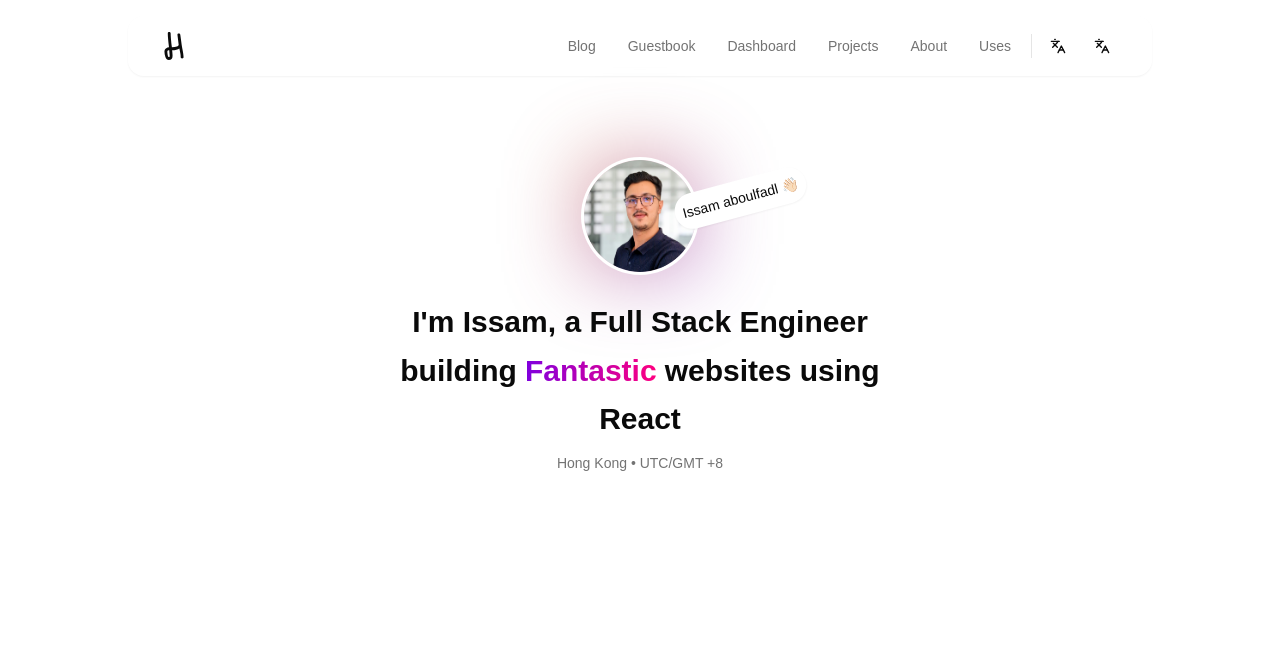
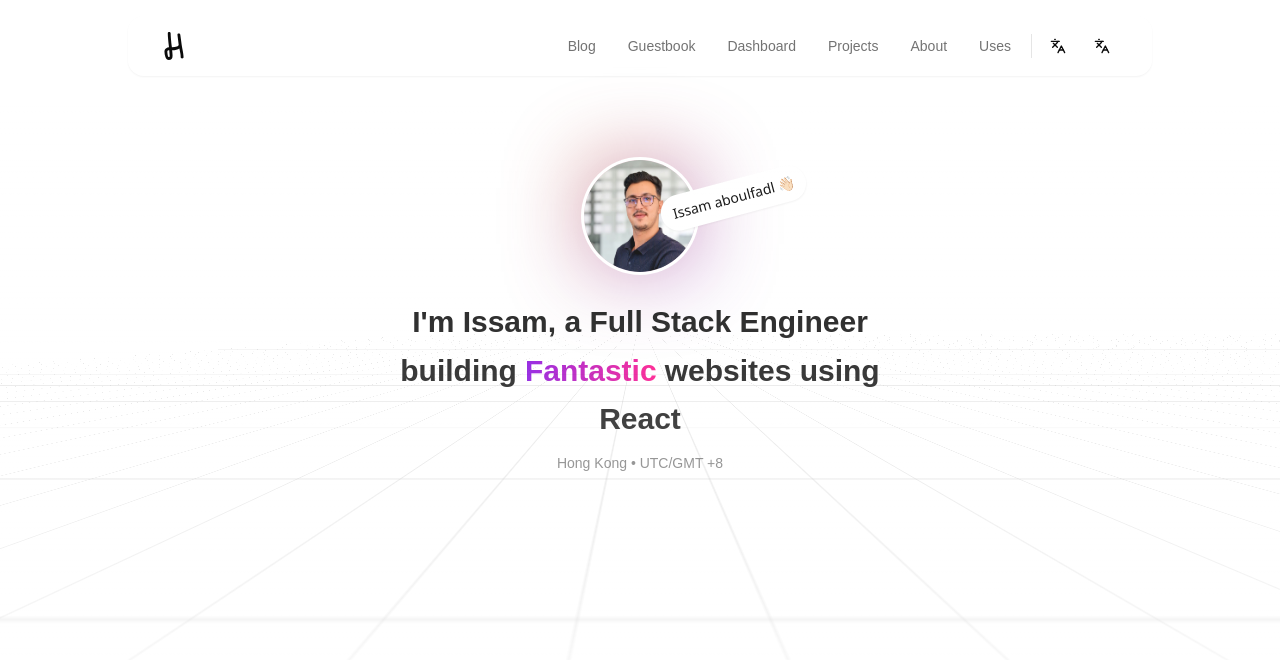
Before and after one commit to Issam-AB/my-portfolio, a Next.js app: page / in a window 1280 px wide. Shown: the top 660 px of the page. Built offline with nearby package versions, Linux system fonts and the light colour scheme.

Commit message:
feat: add RetroGrid component and integrate it into Hero section; update Tailwind config for animations

```diff
--- a/components/home/Hero.tsx
+++ b/components/home/Hero.tsx
@@ -5,6 +5,7 @@
 import { AnimatePresence, motion } from "framer-motion";
 import { useEffect, useState } from "react";
 import { Glow } from "./Glow";
+import { RetroGrid } from "../ui/retro-grid";
 
 const TEXTS = [
   {
@@ -87,7 +88,7 @@
               alt="Issam"
               lazy={false}
             />
-            <span className="absolute top-5 -right-28 bg-white shadow-sm p-2 rounded-full text-sm font-medium w-max -rotate-[15deg]">
+            <span className="absolute top-5 -right-28 bg-white shadow-sm px-3 py-2 rounded-full text-sm font-medium font-sans w-max -rotate-[15deg]">
               Issam aboulfadl 👋🏻
             </span>
           </div>
@@ -143,10 +144,12 @@
         </div>
       </div>
       <div className="absolute inset-0 overflow-hidden pointer-events-none">
-        <Glow
+        {/* <Glow
           variant="above"
           className="animate-appear-zoom opacity-0 [animation-delay:1000ms]"
-        />
+        /> */}
+
+        <RetroGrid />
       </div>
     </div>
   );
--- /dev/null
+++ b/components/ui/retro-grid.tsx
@@ -0,0 +1,39 @@
+import { tw } from "@/lib/utils/tw";
+
+export function RetroGrid({
+  className,
+  angle = 65,
+}: {
+  className?: string;
+  angle?: number;
+}) {
+  return (
+    <div
+      className={tw(
+        "pointer-events-none absolute size-full overflow-hidden opacity-50 [perspective:200px]",
+        className
+      )}
+      style={{ "--grid-angle": `${angle}deg` } as React.CSSProperties}
+    >
+      {/* Grid */}
+      <div className="absolute inset-0 [transform:rotateX(var(--grid-angle))]">
+        <div
+          className={tw(
+            "animate-grid",
+
+            "[background-repeat:repeat] [background-size:60px_60px] [height:300vh] [inset:0%_0px] [margin-left:-50%] [transform-origin:100%_0_0] [width:600vw]",
+
+            // Light Styles
+            "[background-image:linear-gradient(to_right,rgba(0,0,0,0.3)_1px,transparent_0),linear-gradient(to_bottom,rgba(0,0,0,0.3)_1px,transparent_0)]",
+
+            // Dark styles
+            "dark:[background-image:linear-gradient(to_right,rgba(255,255,255,0.2)_1px,transparent_0),linear-gradient(to_bottom,rgba(255,255,255,0.2)_1px,transparent_0)]"
+          )}
+        />
+      </div>
+
+      {/* Background Gradient */}
+      <div className="absolute inset-0 bg-gradient-to-t from-white to-transparent to-90% dark:from-black" />
+    </div>
+  );
+}
--- a/tailwind.config.ts
+++ b/tailwind.config.ts
@@ -10,7 +10,7 @@
   theme: {
   	extend: {
   		colors: {
-			brand: "hsl(var(--brand))",
+  			brand: 'hsl(var(--brand))',
   			background: 'hsl(var(--background))',
   			foreground: 'hsl(var(--foreground))',
   			card: {
@@ -56,7 +56,18 @@
   			lg: 'var(--radius)',
   			md: 'calc(var(--radius) - 2px)',
   			sm: 'calc(var(--radius) - 4px)'
-  		}
+  		},
+
+		animation: {
+			grid: "grid 15s linear infinite",
+		},
+
+		keyframes: {
+			grid: {
+			  "0%": { transform: "translateY(-50%)" },
+			  "100%": { transform: "translateY(0)" },
+			},
+		},
   	}
   },
   plugins: [require("tailwindcss-animate")],
```
